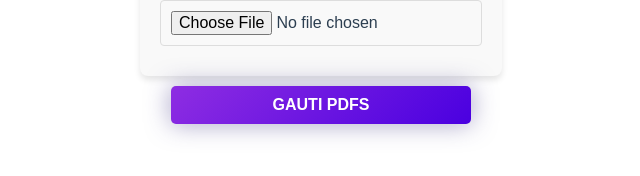
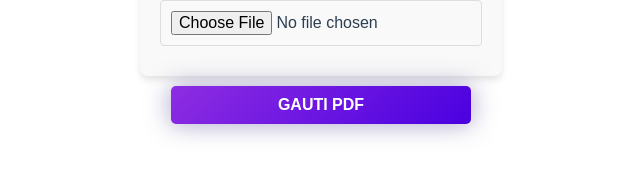
Before and after one commit to JustinaJur/bill, a Vue app: page / in a window 1280 px wide. Shown: the part 569-745 px from the top of the page, without its empty margins (319-959 px from the left). Built offline with nearby package versions, Linux system fonts and the light colour scheme.

Commit message:
clean up

```diff
--- a/src/components/BillGenerator.vue
+++ b/src/components/BillGenerator.vue
@@ -30,7 +30,7 @@
           excelBody == null || accountNumber == null || fullName == null
         "
       >
-        Gauti PDFS
+        Gauti PDF
       </button>
     </div>
   </div>
```
